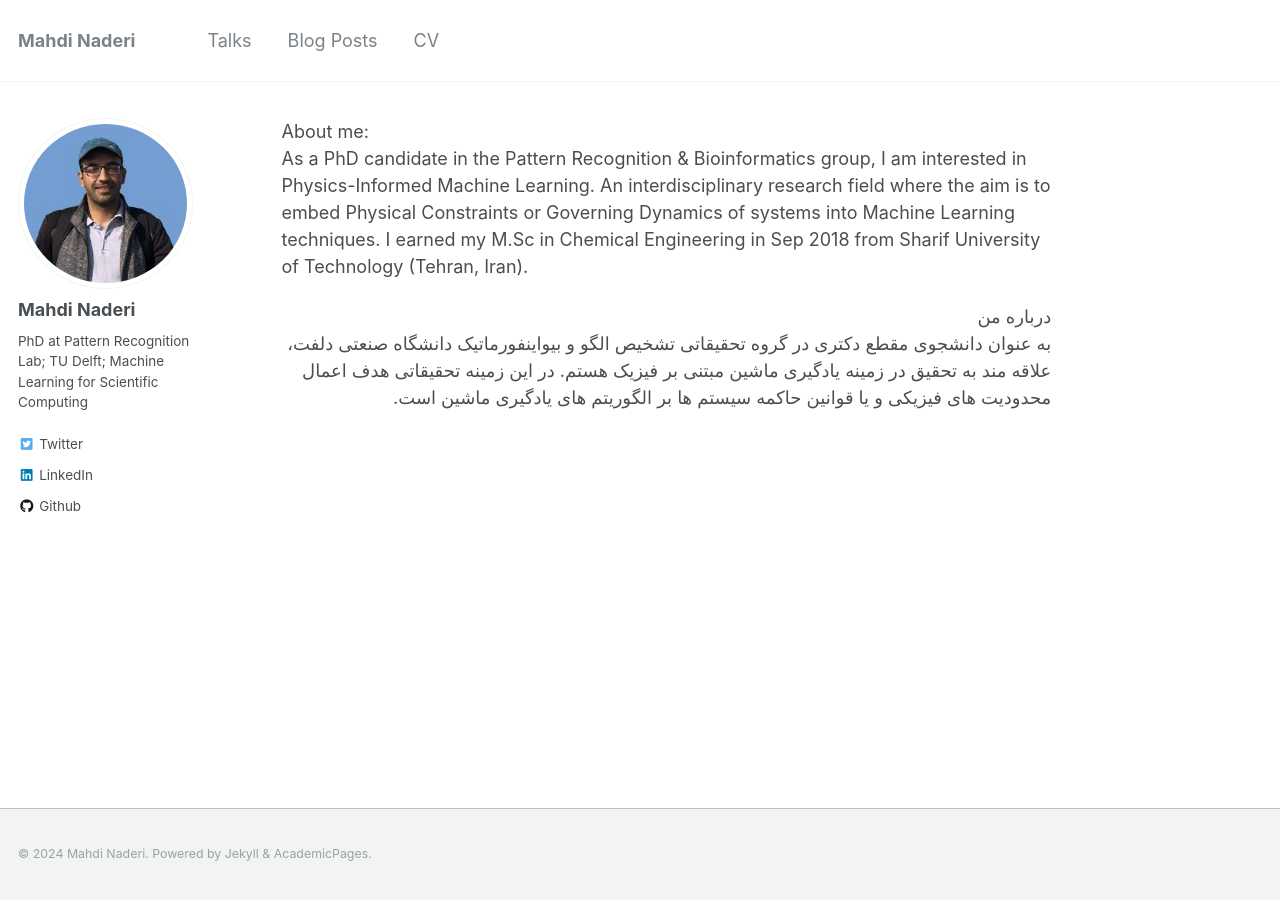
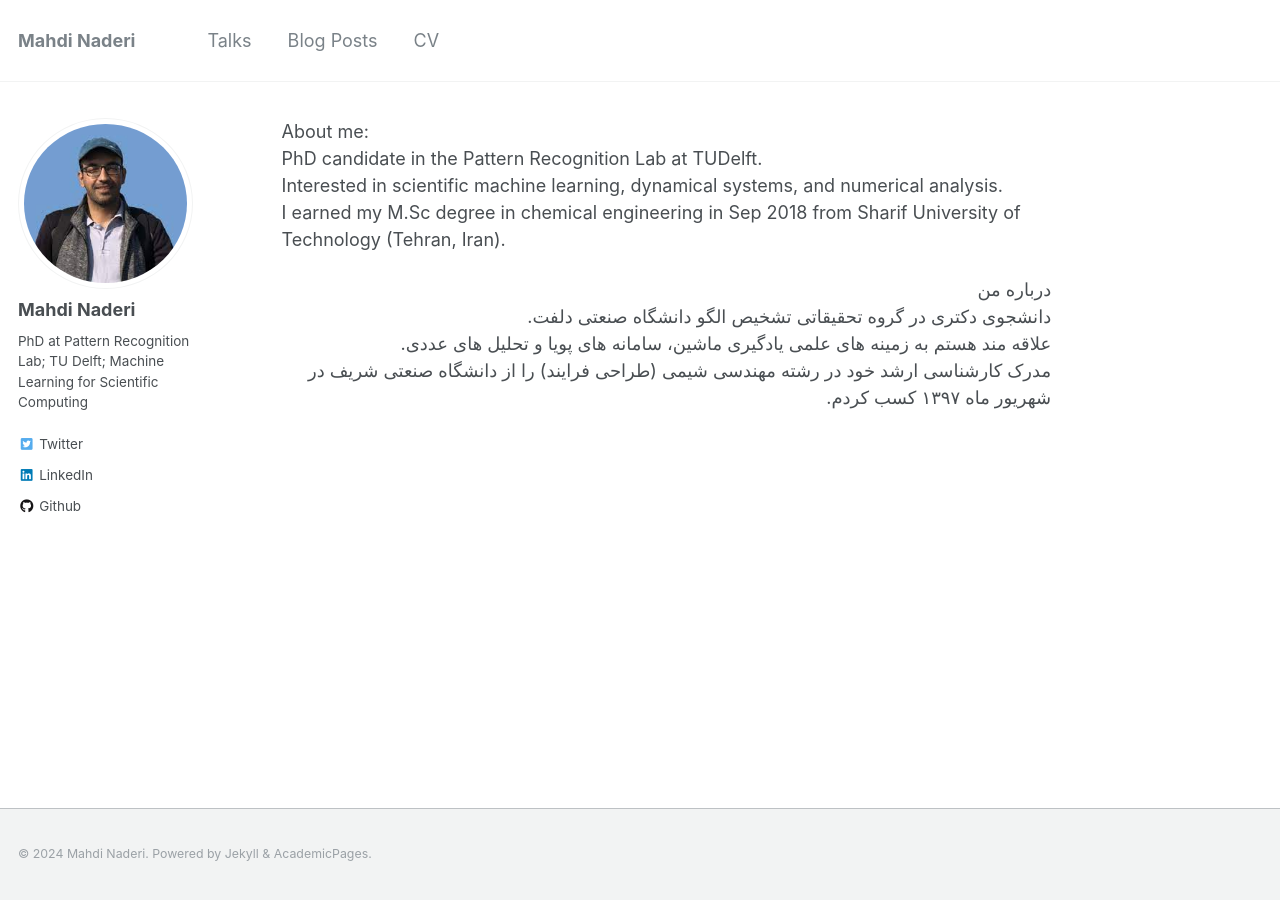
Before and after one commit to mnaderib/mnaderib.github.io, a Jekyll site: the page built from _pages/about.md, in a window 1280 px wide. Built offline with Jekyll 4.4.1, drawn with Linux system fonts in a browser that asks for light colours.

Commit message:
updated about

```diff
--- a/_pages/about.md
+++ b/_pages/about.md
@@ -8,12 +8,14 @@ redirect_from:
   - /about.html
 ---
 About me: <br />
-As a PhD candidate in the Pattern Recognition & Bioinformatics group, I am interested in Physics-Informed
-Machine Learning. An interdisciplinary research field where the aim is to embed Physical Constraints or
-Governing Dynamics of systems into Machine Learning techniques.
-I earned my M.Sc in Chemical Engineering in Sep 2018 from Sharif University of Technology (Tehran, Iran).
+PhD candidate in the Pattern Recognition Lab at TUDelft. <br />
+Interested in scientific machine learning, dynamical systems, and numerical analysis.<br />
+I earned my M.Sc degree in chemical engineering in Sep 2018 from Sharif University of Technology (Tehran, Iran).
+
 
 <div dir="rtl">
 درباره من
  <br />
-به عنوان دانشجوی مقطع دکتری در گروه تحقیقاتی تشخیص الگو و بیواینفورماتیک دانشگاه صنعتی دلفت، علاقه مند به تحقیق در زمینه یادگیری ماشین مبتنی بر فیزیک هستم. در این زمینه تحقیقاتی هدف اعمال محدودیت های فیزیکی و یا قوانین حاکمه سیستم ها بر الگوریتم های یادگیری ماشین است.
+دانشجوی دکتری در گروه تحقیقاتی تشخیص الگو دانشگاه صنعتی دلفت. <br />
+علاقه مند هستم به زمینه های علمی یادگیری ماشین، سامانه های پویا و تحلیل های عددی. <br />
+مدرک کارشناسی ارشد خود در رشته مهندسی شیمی (طراحی فرایند) را از دانشگاه صنعتی شریف در شهریور ماه ۱۳۹۷ کسب کردم.
```
